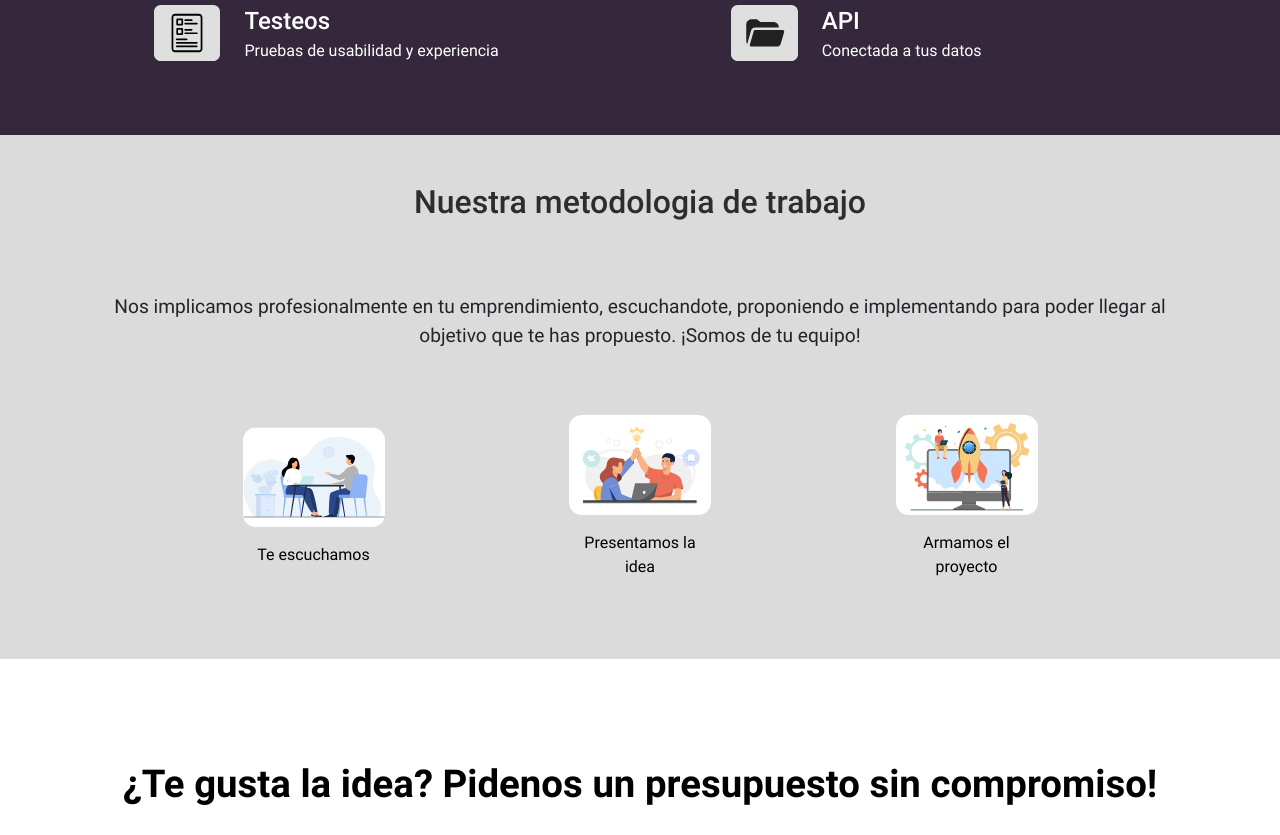
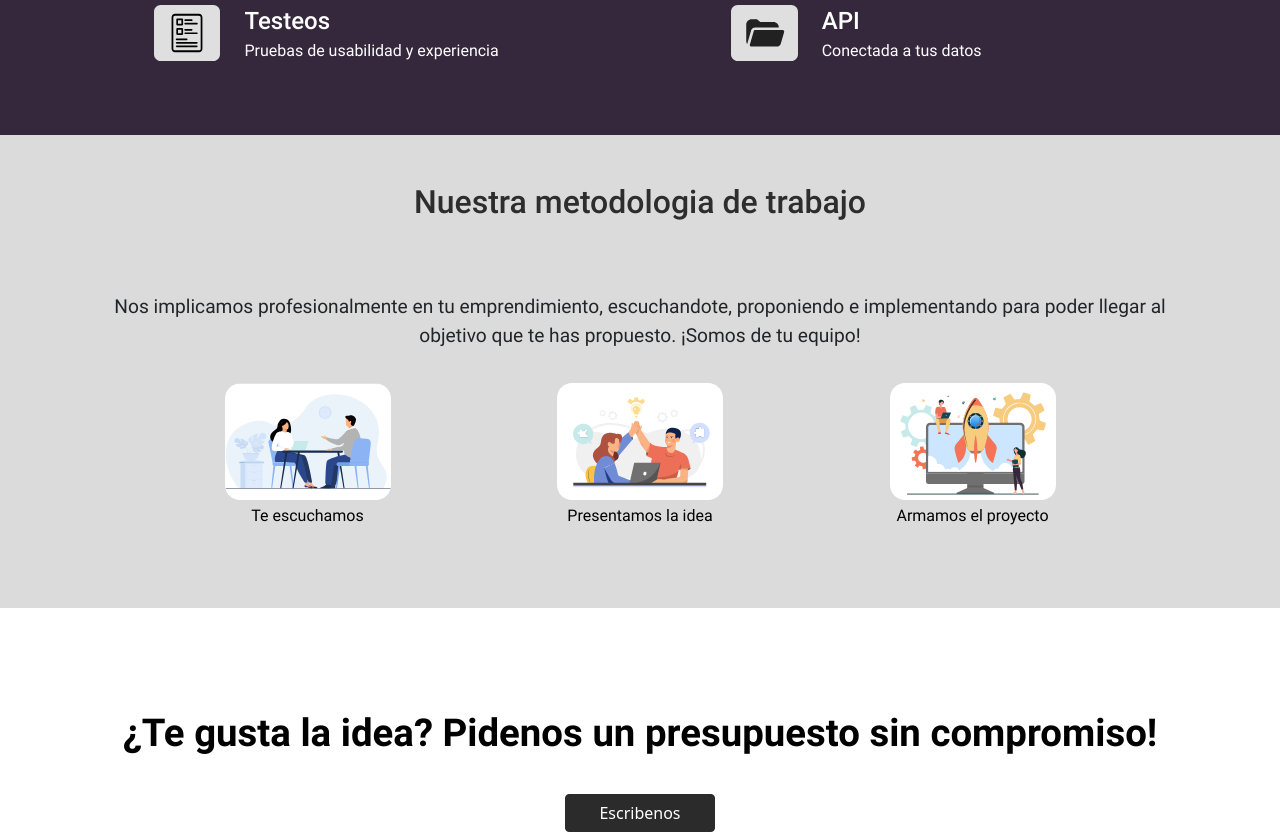
Before and after one commit to sebastianbarcia/Veo-Dise-o, a website: page pages/aplicaciones.html in a window 1280 px wide. Shown: the part 1950-2785 px from the top of the page. Drawn offline with Linux system fonts and the light colour scheme.

Commit message:
arreglos en metodologia

```diff
--- a/pages/aplicaciones.html
+++ b/pages/aplicaciones.html
@@ -149,27 +149,27 @@
 			</div>
 		</section>
 		<section class="metodologiaDeTrabajo">
-			<section class="container">
+			<section class="container" id="margin">
 				<div class="row justify-content-evenly align-items-center py-5">
 					<div>
 						<h2 class="pb-3">Nuestra metodologia de trabajo</h2>
-						<div class="metodologia py-5">
+						<div class="metodologia pt-5 pb-3">
 						Nos implicamos profesionalmente en tu emprendimiento, escuchandote, proponiendo e implementando para poder llegar al objetivo que te has propuesto. ¡Somos de tu equipo!
 						</div>
 					</div>
 					<section class="metodologiaDeTrabajo container justify-content-center">
 						<div class="row justify-content-evenly align-items-center py-3">
-							<div class="col-10 col-md-4 col-lg-3 col-xl-2 row align-items-center">
-								<img class="col-5 col-md-12 col-xl-12" src="../assets/fotos/disenoweb/metodologia1.svg"  alt="primer paso">
-								<p class="col-7 pt-3 col-md-12">Te escuchamos</p>
+							<div class="col-10 col-md-4 col-lg-3 col-xl-2 align-items-center">
+								<img class="col-6 col-md-12 col-xl-12 pb-1" src="../assets/fotos/disenoweb/metodologia1.svg"  alt="primer paso">
+								<p>Te escuchamos</p>
 							</div>
-							<div class="col-10 col-md-4 col-lg-3 col-xl-2 row align-items-center">
-								<img class="col-5 col-md-12 col-xl-12" src="../assets/fotos/disenoweb/metodologia2.svg"  alt="segundo paso">
-								<p class="col-7 pt-3 col-md-12">Presentamos la idea</p>
+							<div class="col-10 col-md-4 col-lg-3 col-xl-2  align-items-center">
+								<img class="col-6 col-md-12 col-xl-12 pb-1" src="../assets/fotos/disenoweb/metodologia2.svg"  alt="segundo paso">
+								<p>Presentamos la idea</p>
 							</div>
-							<div class="col-10 col-md-4 col-lg-3 col-xl-2 row align-items-center">
-								<img class="col-5 col-md-12 col-xl-12" src="../assets/fotos/disenoweb/metodologia3.svg"  alt="tercer paso">
-								<p class="col-7 pt-3 col-md-12">Armamos el proyecto</p>
+							<div class="col-10 col-md-4 col-lg-3 col-xl-2  align-items-center">
+								<img class="col-6 col-md-12 col-xl-12 pb-1" src="../assets/fotos/disenoweb/metodologia3.svg"  alt="tercer paso">
+								<p>Armamos el proyecto</p>
 							</div>
 						</div>
 					</section>
--- a/scss/_estilo.scss
+++ b/scss/_estilo.scss
@@ -464,7 +464,6 @@ button{
         }
     }
 }
-
 .colorTeEscuchamos{
     textarea{
         height: 200px;
```
Also changed, not shown: pages/disenografico.html (+11 -11 lines), pages/disenoweb.html (+11 -11 lines), pages/tiendas.html (+4 -4 lines), pages/ux.html (+11 -11 lines).
